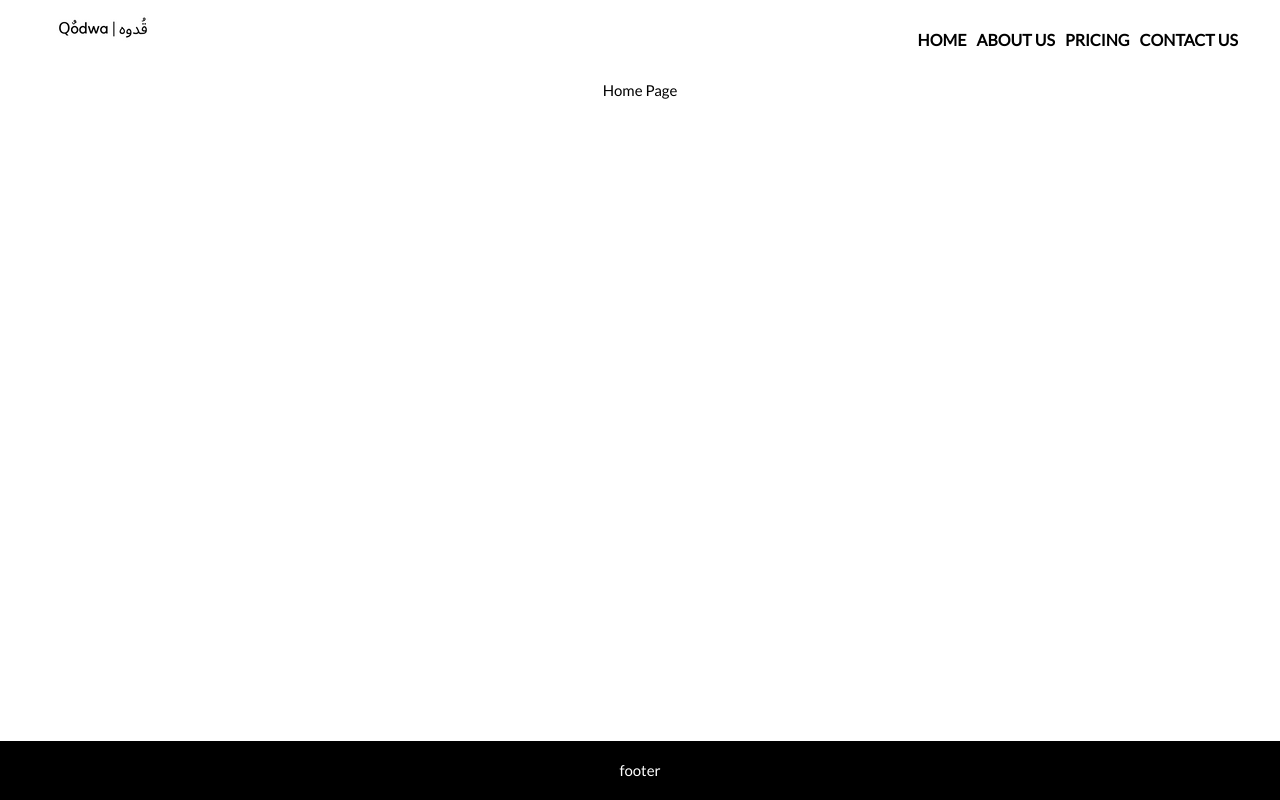
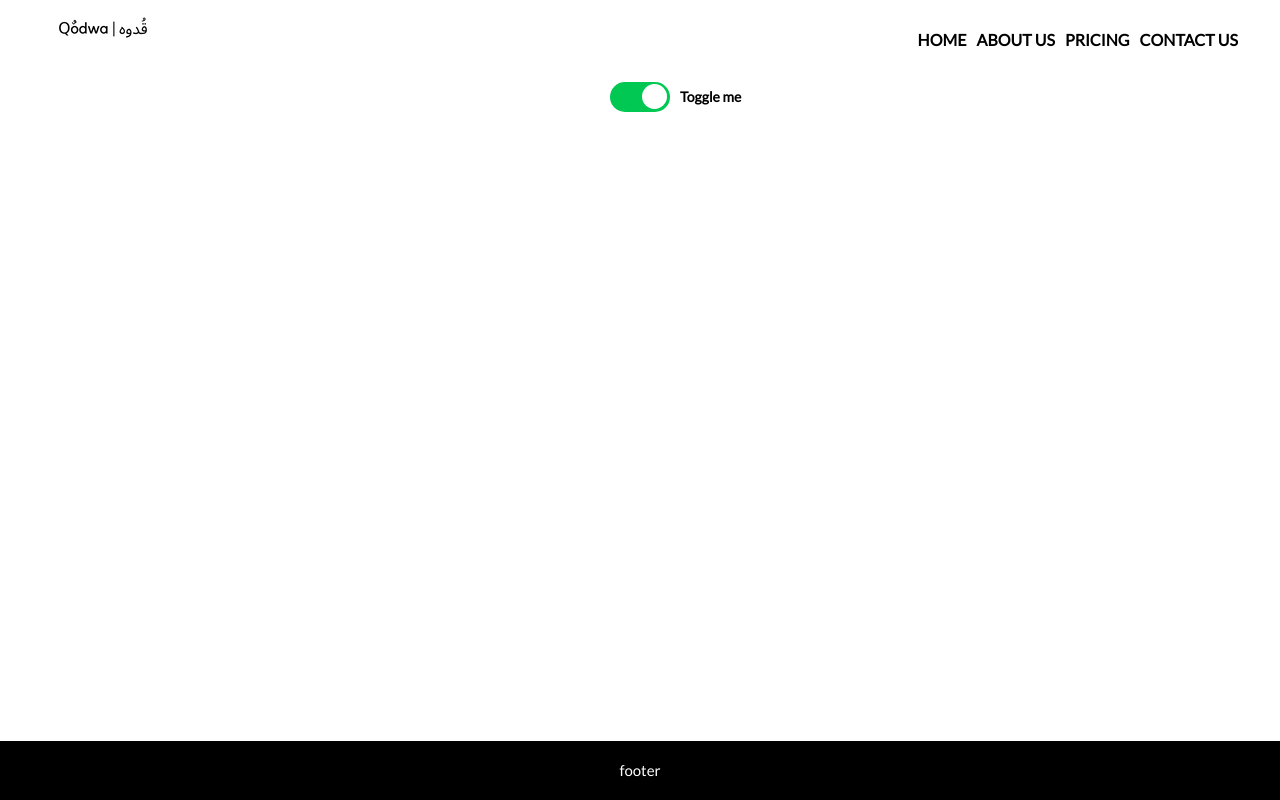
Before and after one commit to Abdoulrhman/qodwa, a React (Create React App) app: page / in a window 1280 px wide. Built offline with nearby package versions, Linux system fonts and the light colour scheme.

Commit message:
Handle locale config

```diff
--- a/src/App.jsx
+++ b/src/App.jsx
@@ -5,6 +5,7 @@ import AboutUs from 'pages/about-us';
 import Home from 'pages/home';
 import React from 'react';
 import { Route, Routes } from 'react-router-dom';
+import { pages } from 'routes/paths';
 import './App.scss';
 
 const App = () => (
@@ -12,8 +13,8 @@ const App = () => (
     <Header />
     <Main>
       <Routes>
-        <Route path="/" element={<Home />} />
-        <Route path="/about-us" element={<AboutUs />} />
+        <Route path={pages.home} element={<Home />} />
+        <Route path={pages.aboutUs} element={<AboutUs />} />
         <Route path="*" element={<div>Not Found</div>} />
       </Routes>
     </Main>
--- a/src/context/theme/index.js
+++ b/src/context/theme/index.js
@@ -1,4 +1,4 @@
-import React, { useState, useEffect, createContext } from "react";
+import React, { useState, useEffect, createContext } from 'react';
 
 const ThemeContext = createContext();
 
@@ -6,8 +6,8 @@ const ThemeProvider = ({ children }) => {
   const [useDarkTheme, setUseDarkTheme] = useState(false);
 
   useEffect(() => {
-    if (useDarkTheme) document.getElementById("rootHTML").classList.add("dark-theme");
-    else document.getElementById("rootHTML").classList.remove("dark-theme");
+    if (useDarkTheme) document.getElementById('rootHTML').classList.add('dark-theme');
+    else document.getElementById('rootHTML').classList.remove('dark-theme');
   }, [useDarkTheme]);
 
   return <ThemeContext.Provider value={{ useDarkTheme, setUseDarkTheme }}>{children}</ThemeContext.Provider>;
--- a/src/pages/home/index.jsx
+++ b/src/pages/home/index.jsx
@@ -1,5 +1,17 @@
 import React from 'react';
+import Toggle from 'shared/components/Toggle';
 
-const Home = () => <div>Home Page</div>;
+const Home = () => {
+  const logState = state => {
+    // eslint-disable-next-line no-console
+    console.log('Toggled:', state);
+  };
+
+  return (
+    <div>
+      <Toggle label="Toggle me" toggled onClick={logState} />
+    </div>
+  );
+};
 
 export default Home;
--- a/src/routes/paths.js
+++ b/src/routes/paths.js
@@ -1,12 +1,4 @@
-export const dashboard = {
-  homepage: "/dashboard",
-  warehouse: "/dashboard/warehouses",
+export const pages = {
+  home: '/',
+  aboutUs: '/about-us',
 };
-
-export const schedule = {
-  homepage: "/schedule",
-};
-
-export const purchasing = {
-  homepage: "/purchasing",
-};
--- /dev/null
+++ b/src/shared/components/Toggle/index.jsx
@@ -0,0 +1,29 @@
+import React, { useState } from 'react';
+import Prototypes from 'prop-types';
+
+import './styles.scss';
+
+const Toggle = ({ label, toggled, onClick }) => {
+  const [isToggled, toggle] = useState(toggled);
+
+  const callback = () => {
+    toggle(!isToggled);
+    onClick(!isToggled);
+  };
+
+  return (
+    <label htmlFor="toggle">
+      <input type="checkbox" defaultChecked={isToggled} onClick={callback} id="toggle" />
+      <span />
+      <strong>{label}</strong>
+    </label>
+  );
+};
+
+export default Toggle;
+
+Toggle.propTypes = {
+  label: Prototypes.string.isRequired,
+  toggled: Prototypes.bool,
+  onClick: Prototypes.func,
+};
--- /dev/null
+++ b/src/shared/components/Toggle/styles.scss
@@ -0,0 +1,53 @@
+label {
+  position: relative;
+  display: inline-block;
+  width: 60px;
+  height: 30px;
+  input {
+    opacity: 0;
+    width: 0;
+    height: 0;
+  }
+
+  span {
+    position: absolute;
+    cursor: pointer;
+    top: 0;
+    left: 0;
+    right: 0;
+    bottom: 0;
+    background: #2c3e50;
+    transition: 0.3s;
+    border-radius: 30px;
+  }
+
+  strong {
+    position: absolute;
+    left: 100%;
+    width: max-content;
+    height: 100%;
+    line-height: 30px;
+    margin-left: 10px;
+    cursor: pointer;
+  }
+
+  span:before {
+    position: absolute;
+    content: '';
+    height: 25px;
+    width: 25px;
+    left: 3px;
+    bottom: 2.6px;
+    background-color: #fff;
+    border-radius: 50%;
+    transition: 0.3s;
+  }
+
+  input:checked + span {
+    background-color: #00c853;
+  }
+
+  input:checked + span:before {
+    transform: translateX(29px);
+  }
+}
```
